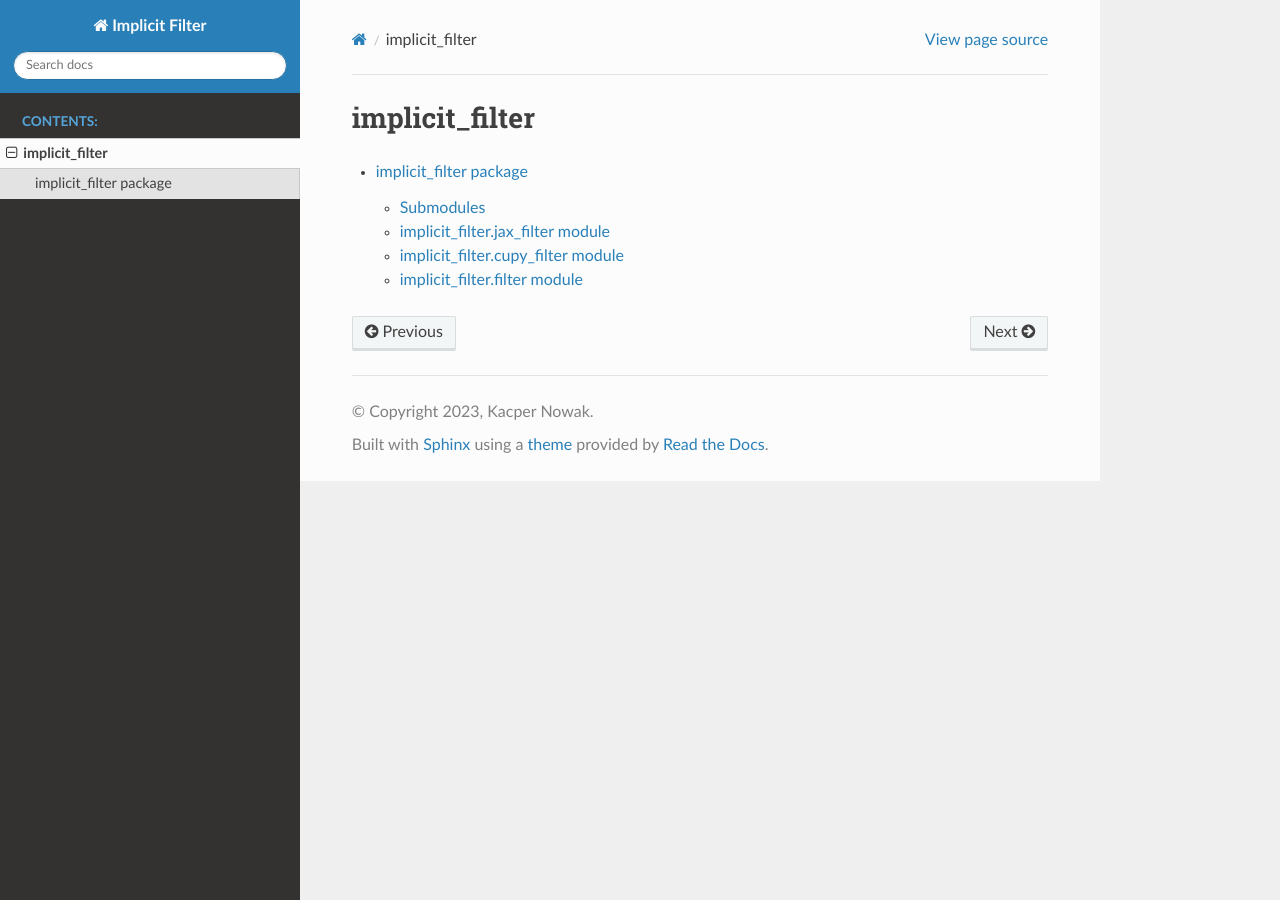
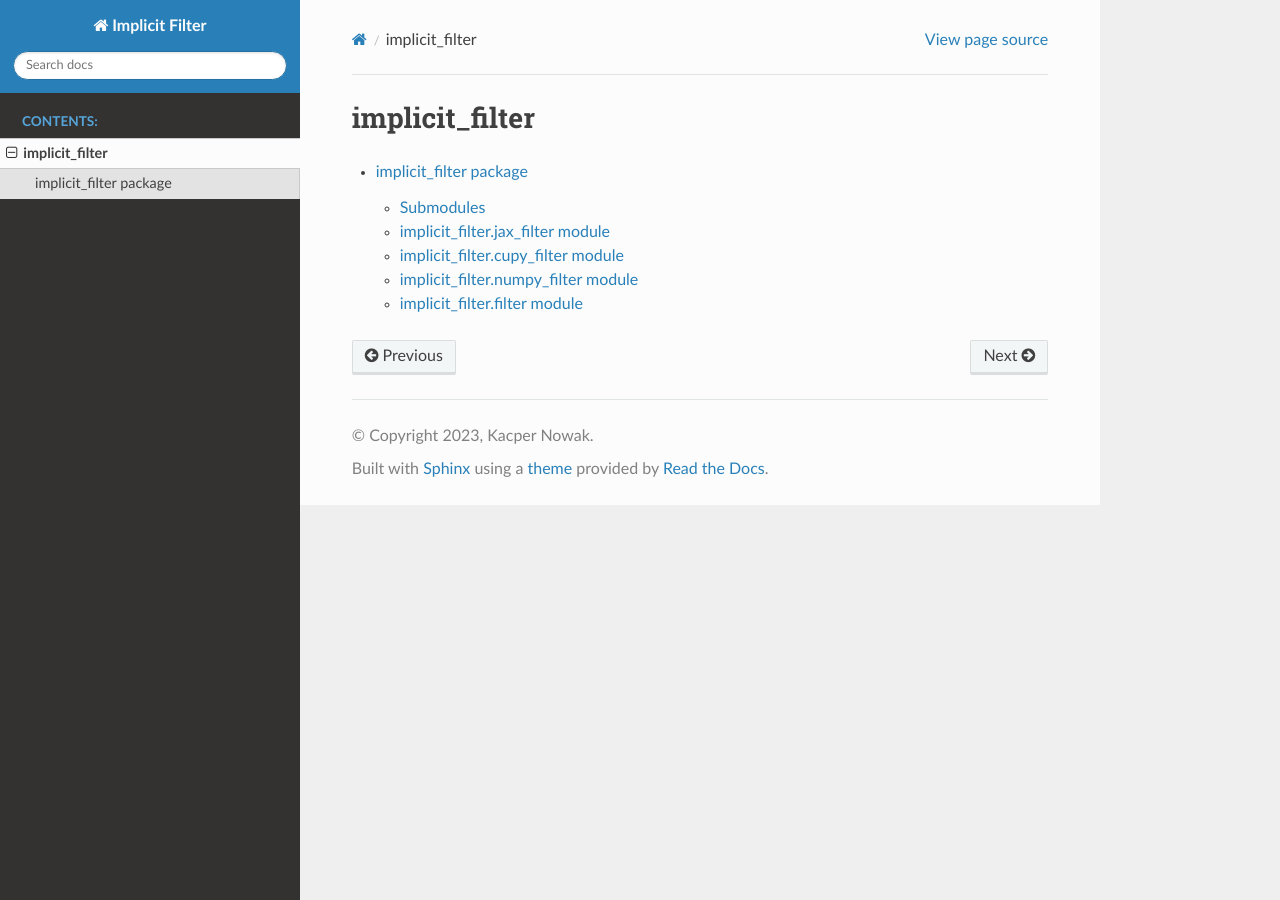
Before and after one commit to FESOM/implicit_filter, a Sphinx documentation site: the page built from docs/modules.rst, in a window 1280 px wide. Built offline with Sphinx 7.4.7 and the Read the Docs theme 2.0.0, drawn with Linux system fonts in a browser that asks for light colours.

Commit message:
Add NumPyFilter to documentation

```diff
--- a/docs/implicit_filter.rst
+++ b/docs/implicit_filter.rst
@@ -21,6 +21,14 @@ implicit\_filter.cupy_filter module
    :undoc-members:
    :show-inheritance:
 
+implicit\_filter.numpy_filter module
+------------------------------------
+
+.. automodule:: implicit_filter.numpy_filter
+   :members:
+   :undoc-members:
+   :show-inheritance:
+
 implicit\_filter.filter module
 ------------------------------
 
```
